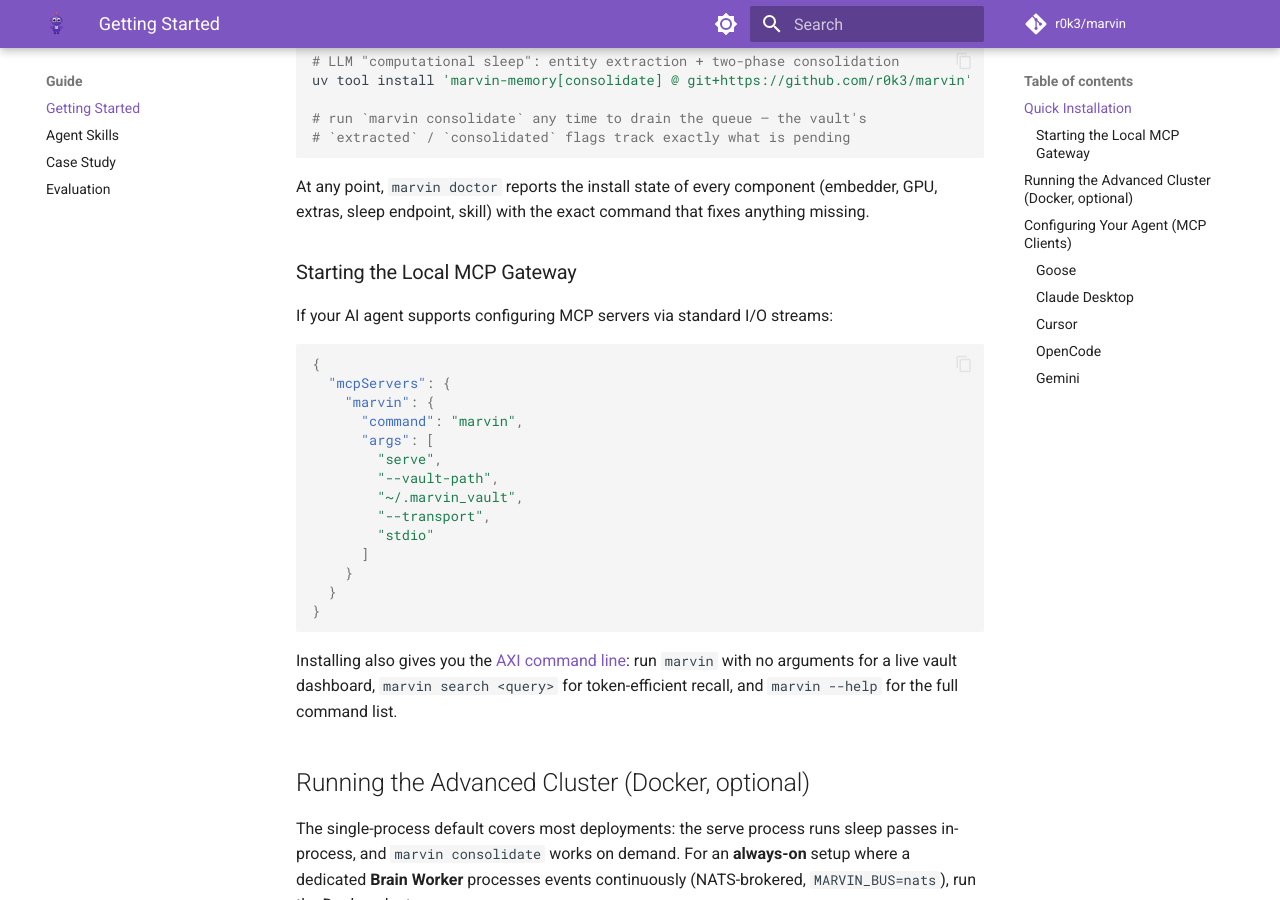
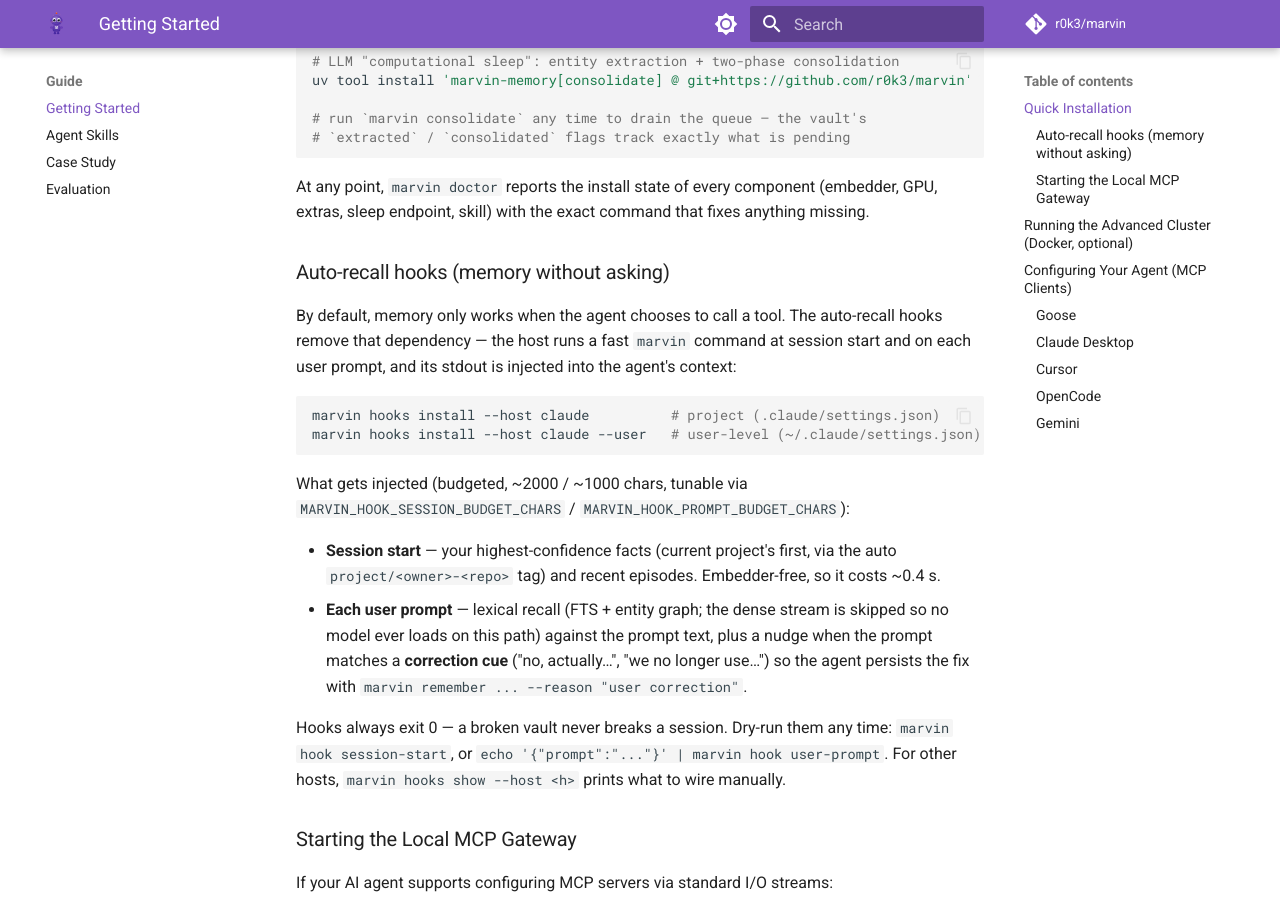
Before and after one commit to r0k3/marvin, an MkDocs documentation site: the page built from docs/guide/getting-started.md, in a window 1280 px wide and 900 px high, scrolled down 402 px. Built offline with MkDocs 1.6.1 and Material for MkDocs 9.7.7, drawn with Linux system fonts in a browser that asks for light colours; comment, search, counter and statistics services are not loaded.

Commit message:
docs(hooks): auto-recall guide, correction flow in the skill, reference rows
Getting-started gains the hooks section (install, budgets, latency
contract, dry-runs); the bundled skill teaches injected-context handling
('treat auto-recall blocks as recall you already performed'), the
--reason correction flow, and project tags; CLI/MCP references pick up
hook/hooks commands and the reason argument.

````diff
--- a/docs/guide/getting-started.md
+++ b/docs/guide/getting-started.md
@@ -24,6 +24,35 @@
 At any point, `marvin doctor` reports the install state of every component
 (embedder, GPU, extras, sleep endpoint, skill) with the exact command that
 fixes anything missing.
+
+### Auto-recall hooks (memory without asking)
+
+By default, memory only works when the agent chooses to call a tool. The
+auto-recall hooks remove that dependency — the host runs a fast `marvin`
+command at session start and on each user prompt, and its stdout is
+injected into the agent's context:
+
+```bash
+marvin hooks install --host claude          # project (.claude/settings.json)
+marvin hooks install --host claude --user   # user-level (~/.claude/settings.json)
+```
+
+What gets injected (budgeted, ~2000 / ~1000 chars, tunable via
+`MARVIN_HOOK_SESSION_BUDGET_CHARS` / `MARVIN_HOOK_PROMPT_BUDGET_CHARS`):
+
+- **Session start** — your highest-confidence facts (current project's
+  first, via the auto `project/<owner>-<repo>` tag) and recent episodes.
+  Embedder-free, so it costs ~0.4 s.
+- **Each user prompt** — lexical recall (FTS + entity graph; the dense
+  stream is skipped so no model ever loads on this path) against the
+  prompt text, plus a nudge when the prompt matches a **correction cue**
+  ("no, actually…", "we no longer use…") so the agent persists the fix
+  with `marvin remember ... --reason "user correction"`.
+
+Hooks always exit 0 — a broken vault never breaks a session. Dry-run them
+any time: `marvin hook session-start`, or
+`echo '{"prompt":"..."}' | marvin hook user-prompt`. For other hosts,
+`marvin hooks show --host <h>` prints what to wire manually.
 
 ### Starting the Local MCP Gateway
 
````
Also changed, not shown: README.md (+1 -0 lines), docs/reference/cli.md (+4 -1 lines), docs/reference/mcp-tools.md (+1 -0 lines), src/marvin/skill/SKILL.md (+16 -1 lines).
